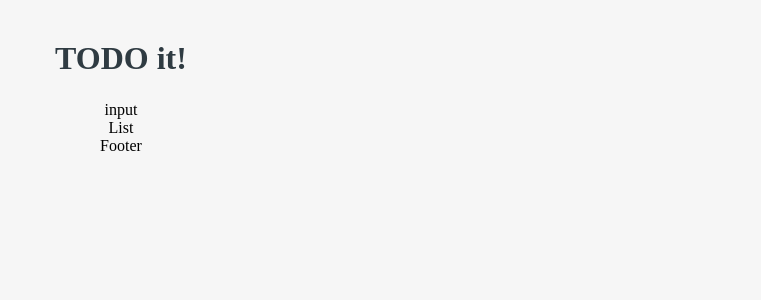
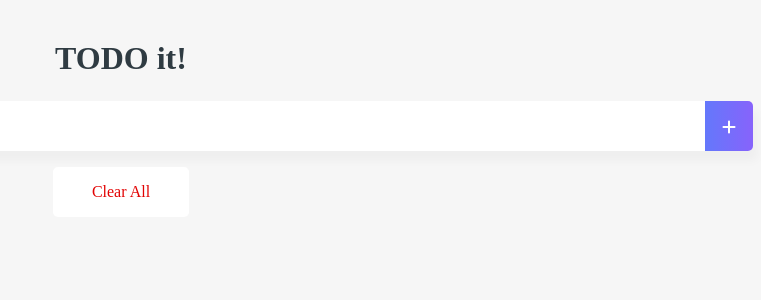
Before and after one commit to Curry4182/vue-todo, a Vue app in the folder vue-todo/: page / in a window 1280 px wide. Shown: the top 300 px of the page, without its empty margins (519-1280 px from the left). Built offline with nearby package versions, Linux system fonts and the light colour scheme.

Commit message:
feat: todo 완료, 삭제 기능 추가

```diff
--- a/vue-todo/src/components/TodoFooter.vue
+++ b/vue-todo/src/components/TodoFooter.vue
@@ -1,15 +1,33 @@
 <template>
-    <div>
-        Footer
+    <div class="clearAllContainer">
+        <span class="clearAllBtn" @click="clearTodo">
+            Clear All
+        </span>
     </div>
 </template>
 
 <script>
     export default {
-
+        methods: {
+            clearTodo() {
+                localStorage.clear();
+            }
+        }
     }
 </script>
 
 <style lang="scss" scoped>
+    .clearAllContainer {
+        width: 8.5rem;
+        height: 50px;
+        line-height: 50px;
+        background-color: white;
+        border-radius: 5px;
+        margin: 0 auto;
+    }
 
+    .clearAllBtn {
+        color: #e20303;
+        display: block;
+    }
 </style>
--- a/vue-todo/src/components/TodoInput.vue
+++ b/vue-todo/src/components/TodoInput.vue
@@ -1,15 +1,61 @@
 <template>
-    <div>
-        input
+    <div class="inputBox shadow">
+        <input type="text" name="" id="" v-model="newTodoItem" @keyup.enter="addTodo">
+        <!-- <button @click="addTodo">add button</button> -->
+        <span class="addContainer" @click="addTodo">
+            <i class="fa-solid fa-plus addBtn"></i>
+        </span>
     </div>
 </template>
 
 <script>
     export default {
+        data() {
+            return {
+                newTodoItem: ""
+            }
+        },
+        methods: {
+            addTodo() {
+                if(this.newTodoItem === '') {
+                    return;
+                }
 
+                const obj = {completed: false, item: this.newTodoItem};
+                localStorage.setItem(this.newTodoItem, JSON.stringify(obj));
+                this.clearInput();
+            },
+            clearInput() {
+                this.newTodoItem = "";
+            }
+        }
     }
 </script>
 
 <style lang="scss" scoped>
+input:focus {
+    outline: none;
+}
+.inputBox {
+    background: white;
+    height: 50px;
+    line-height: 50px;
+    border-radius: 5px;
+}
+.inputBox input {
+    border-style: none;
+    font-size: 0.9rem;
+}
+.addContainer {
+    float: right;
+    background: linear-gradient(to right, #6478FB, #8763FB);
+    display: block;
+    width: 3rem;
+    border-radius: 0 5px 5px 0;
+}
+.addBtn {
+    color: white;
+    vertical-align: middle;
+}
 
 </style>
--- a/vue-todo/src/components/TodoList.vue
+++ b/vue-todo/src/components/TodoList.vue
@@ -1,15 +1,98 @@
 <template>
     <div>
-        List
+        <ul>
+            <li v-for="(todoItem, index) in todoItems" :key="todoItem.item + index" class="shadow">
+                <i :class="{checkBtnCompleted:todoItem.completed}" class="checkBtn fa-solid fa-check" @click="toggleComplete(todoItem, index)">
+                </i>
+                <span :class="{textCompleted:todoItem.completed}">{{ todoItem.item }}</span>
+                <span class="removeBtn" @click="removeItem(todoItem, index)">
+                    <i class="fa-solid fa-trash"></i>
+                </span>
+            </li>
+        </ul>
     </div>
 </template>
 
 <script>
     export default {
+        methods: {
+            removeItem(todoItem, index) {
+                this.todoItems.splice(index, 1);
+                localStorage.removeItem(todoItem);
+            },
+            toggleComplete(todoItem, index) {
+                todoItem.completed = !todoItem.completed;
 
+                localStorage.setItem(
+                    localStorage.key(index),
+                    JSON.stringify(todoItem)
+                );
+            }
+        },
+        data() {
+            return {
+                todoItems: []
+            }
+        },
+        created() {
+            if(localStorage.length > 0) {
+                for (var i =0; i < localStorage.length; i ++) {
+                    if(localStorage.key(i) === '') {
+                        continue;
+                    }
+
+                    const todoItem = JSON.parse(
+                        localStorage.getItem(
+                            localStorage.key(i)
+                        )
+                    );
+
+                    this.todoItems.push(
+                        todoItem
+                    );
+                }
+            }
+        }
     }
 </script>
 
 <style lang="scss" scoped>
+ul {
+    list-style-type: none;
+    padding-left: 0px;
+    margin-top: 0;
+    text-align: left;
+}
+
+li {
+    display: flex;
+    min-height: 50px;
+    height: 50px;
+    line-height: 50px;
+    margin: 0.5rem 0;
+    padding: 0 0.9rem;
+    background: white;
+    border-radius: 5px;
+}
+
+.checkBtn {
+    line-height: 45px;
+    color: #62acde;
+    margin-right: 5px;
+}
+
+.checkBtnCompleted {
+    color: #b3adad;
+}
+
+.textCompleted {
+    text-decoration: line-through;
+    color: #b3adad;
+}
+
+.removeBtn {
+    margin-left: auto;
+    color: #de4343;
+}
 
 </style>
```
Also changed, not shown: 1 other file (tests, documents, lock files or other folders).
